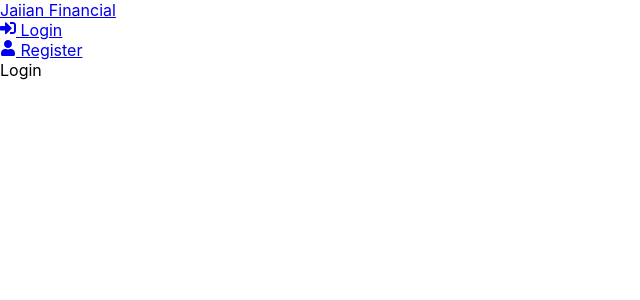
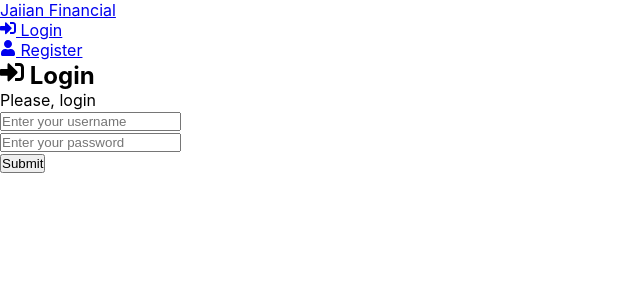
Before and after one commit to mfnjairah/JaiianFinancial, a React (Create React App) app in the folder frontend/: page /login in a window 1280 px wide. Shown: the top 300 px of the page, without its empty margins (0-640 px from the left). Built offline with nearby package versions, Linux system fonts and the light colour scheme.

Commit message:
Added logics

```diff
--- a/frontend/src/App.js
+++ b/frontend/src/App.js
@@ -7,6 +7,18 @@ import Register from "./pages/Register";
 import Header from "./components/Header";
 
 function App() {
+  const users = [
+    {
+      userName: "Jairah",
+      email: "jai@email.com",
+      password: "pass123",
+    },
+    {
+      userName: "Ian",
+      email: "ian@email.com",
+      password: "pass321",
+    },
+  ];
   return (
     <div className="App">
       <Router>
@@ -15,7 +27,7 @@ function App() {
           <Routes>
             <Route path="/" element={<DashBoard />} />
             <Route path="/login" element={<Login />} />
-            <Route path="/register" element={<Register />} />
+            <Route path="/register" element={<Register users={users} />} />
           </Routes>
         </div>
       </Router>
--- a/frontend/src/pages/Login.jsx
+++ b/frontend/src/pages/Login.jsx
@@ -1,7 +1,65 @@
-import React from "react";
+import React, { useState, useEffect } from "react";
+import { FaSignInAlt } from "react-icons/fa";
 
 const Login = () => {
-  return <div>Login</div>;
+  const [formData, setFormData] = useState({
+    userName: "",
+    password: "",
+  });
+
+  const { userName, password } = formData;
+
+  const onChange = (e) => {
+    setFormData((prevState) => ({
+      ...prevState,
+      [e.target.name]: e.target.value,
+    }));
+  };
+
+  const onSubmit = (e) => {
+    e.preventDefault();
+  };
+
+  return (
+    <>
+      <section className="heading">
+        <h1>
+          <FaSignInAlt /> Login
+        </h1>
+        <p>Please, login</p>
+      </section>
+
+      <section className="form">
+        <form onSubmit={onSubmit}>
+          <div className="form-group">
+            <input
+              type="text"
+              className="form-control"
+              name="userName"
+              value={userName}
+              placeholder="Enter your username"
+              onChange={onChange}
+            />
+          </div>
+
+          <div className="form-group">
+            <input
+              type="password"
+              className="form-control"
+              name="password"
+              value={password}
+              placeholder="Enter your password"
+              onChange={onChange}
+            />
+          </div>
+
+          <div className="form-group">
+            <button type="submit">Submit</button>
+          </div>
+        </form>
+      </section>
+    </>
+  );
 };
 
 export default Login;
--- a/frontend/src/pages/Register.jsx
+++ b/frontend/src/pages/Register.jsx
@@ -1,7 +1,7 @@
 import React, { useState, useEffect } from "react";
 import { FaUser } from "react-icons/fa";
 
-const Register = () => {
+const Register = ({ users }) => {
   const [formData, setFormData] = useState({
     userName: "",
     email: "",
@@ -9,9 +9,27 @@ const Register = () => {
     confirmPassword: "",
   });
 
-  const onChange = () => {};
+  const { userName, email, password, confirmPassword } = formData;
 
-  const { userName, email, password, confirmPassword } = formData;
+  const onChange = (e) => {
+    setFormData((prevState) => ({
+      ...prevState,
+      [e.target.name]: e.target.value,
+    }));
+    console.log(e.target.value);
+  };
+
+  const onSubmit = (e) => {
+    e.preventDefault();
+    users.push(formData);
+    setFormData({
+      userName: "",
+      email: "",
+      password: "",
+      confirmPassword: "",
+    });
+  };
+
   return (
     <>
       <section className="heading">
@@ -22,56 +40,58 @@ const Register = () => {
       </section>
 
       <section className="form">
+        <form onSubmit={onSubmit}>
           <div className="form-group">
-          <form>
             <input
               type="text"
               className="form-control"
+              name="userName"
               value={userName}
               placeholder="Enter your username"
               onChange={onChange}
             />
-          </form>
           </div>
 
           <div className="form-group">
-          <form>
             <input
               type="email"
               className="form-control"
+              name="email"
               value={email}
               placeholder="Enter your email"
               onChange={onChange}
             />
-          </form>
           </div>
 
           <div className="form-group">
-          <form>
             <input
               type="password"
               className="form-control"
+              name="password"
               value={password}
               placeholder="Enter your password"
               onChange={onChange}
             />
-          </form>
           </div>
 
           <div className="form-group">
-          <form>
             <input
               type="password"
               className="form-control"
+              name="confirmPassword"
               value={confirmPassword}
               placeholder="Confirm your password"
               onChange={onChange}
             />
-          </form>
           </div>
           <div className="form-group">
             <button type="submit">Submit</button>
           </div>
+        </form>
+
+        {users.map((user) => (
+          <li>{user.userName}</li>
+        ))}
       </section>
     </>
   );
```
Lines whose indentation alone changed are shown as unchanged.
